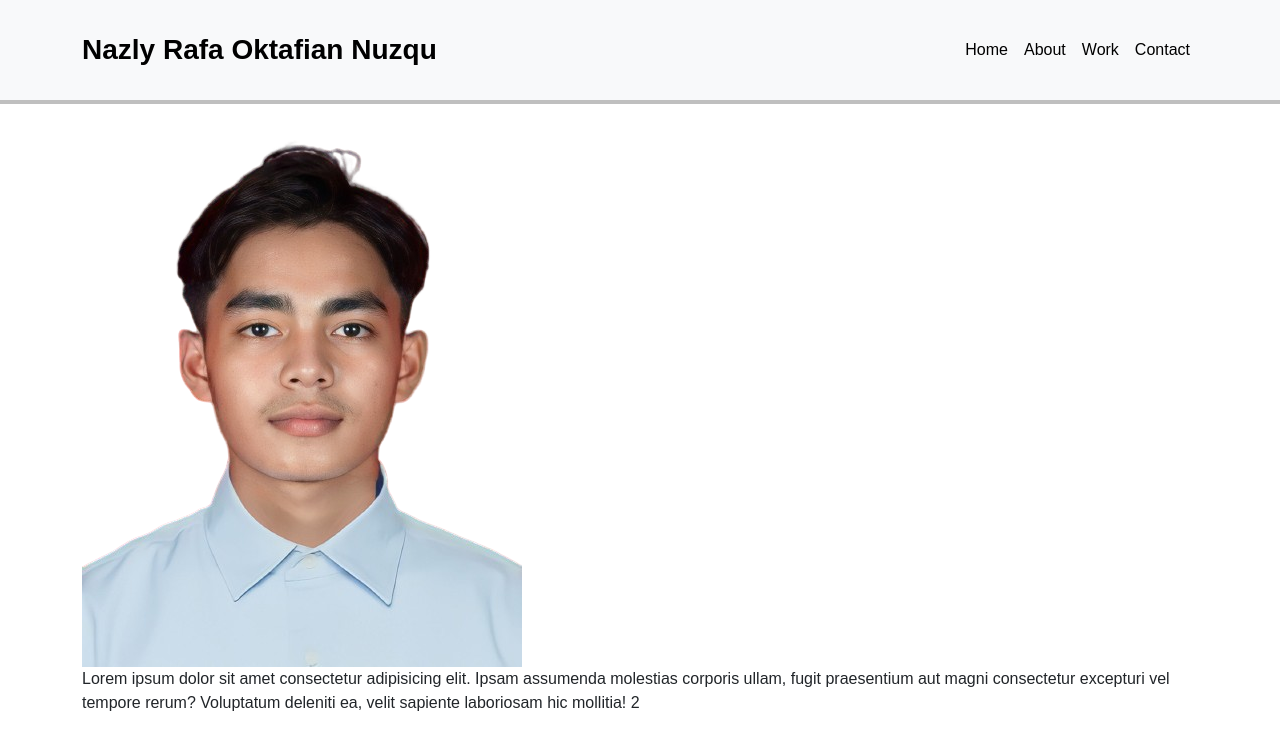
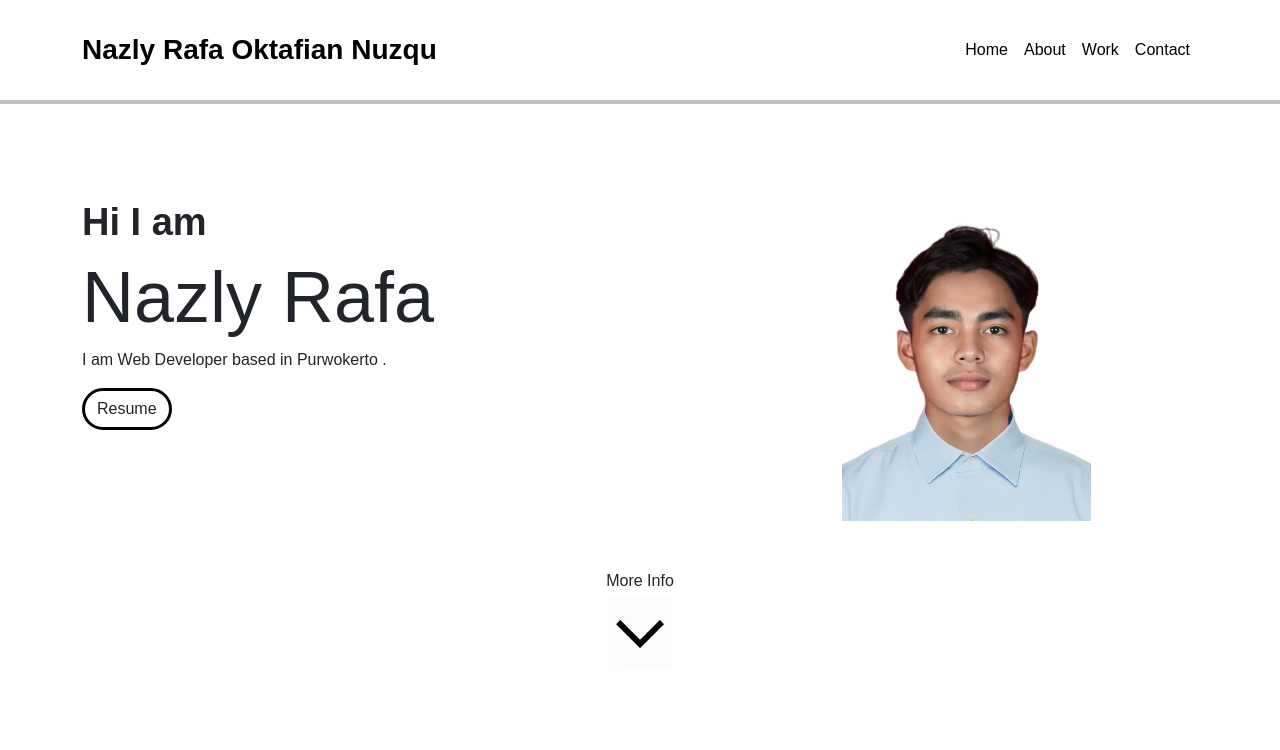
Before and after one commit to rfaoktvian/My-Portofolio, a plain HTML site: page index.html in a window 1280 px wide. Drawn offline with nearby package versions, Linux system fonts and the light colour scheme.

Commit message:
add home

```diff
--- a/index.html
+++ b/index.html
@@ -10,7 +10,7 @@
 </head>
 <body>
     <header>
-        <nav class="p-4 navbar navbar-expand-lg bg-light">
+        <nav class="p-4 navbar navbar-expand-lg bg-white">
             <div class="container">
               <a class="navbar-brand fs-3 fw-bold" href="#">Nazly Rafa Oktafian Nuzqu  </a>
               <button class="navbar-toggler" type="button" data-bs-toggle="collapse" data-bs-target="#navbarNav" aria-controls="navbarNav" aria-expanded="false" aria-label="Toggle navigation">
@@ -36,16 +36,21 @@
           </nav>
     </header>
 
-    <section class="about">
-        <div class="container justify-content-between">
-          <div class="row">
-            <div class="column">
-              <img src="img/WhatsApp_Image_2024-05-07_at_16.18.44-removebg-preview.png" alt="">
-            </div>
+    <section id="home" class="home container">
+        <div class="row">
+          <div class="col-8">
+            <h3 class="fw-semibold">Hi I am</h3>
+            <h1 class="bold">Nazly Rafa</h1>
+            <p>I am Web Developer based in Purwokerto .</p>
+            <a class="btn"  href="file/CV Asprak Basdat - Copy.pdf" download="">Resume</a>
           </div>
-          <div class="row">
-            <div class="column">Lorem ipsum dolor sit amet consectetur adipisicing elit. Ipsam assumenda molestias corporis ullam, fugit praesentium aut magni consectetur excepturi vel tempore rerum? Voluptatum deleniti ea, velit sapiente laboriosam hic mollitia! 2</div>
+          <div class="col-4">
+            <img src="img/WhatsApp_Image_2024-05-07_at_16.18.44-removebg-preview.png" alt="potrait">
           </div>
+        </div>
+        <div class="arrow w-100 align-items-center d-flex justify-content-center flex-column mt-5" >
+          <a class="text-decoration-none text-dark" href="#about">More Info</a>
+          <img class="mt-1" src="img/OIP.jpg" alt="arrow">
         </div>
     </section>
     <script src="https://cdn.jsdelivr.net/npm/bootstrap@5.3.3/dist/js/bootstrap.bundle.min.js" integrity="sha384-YvpcrYf0tY3lHB60NNkmXc5s9fDVZLESaAA55NDzOxhy9GkcIdslK1eN7N6jIeHz" crossorigin="anonymous"></script>
--- a/style.css
+++ b/style.css
@@ -12,3 +12,37 @@
 .navbar-nav .nav-link:hover{
     color: rgb(203, 195, 171);
 }
+
+section{
+    padding-top: 100px;
+
+}
+
+.home h1{
+    font-size: 72px;
+}
+
+.home h3{
+    font-size: 38px;
+}
+
+.btn{
+
+    border:3px solid black;
+    border-radius: 32px;
+}
+
+
+.btn:hover{
+    border: 3px solid white;
+    background-color: black;
+    color: white;
+}
+
+.col-4 img{
+    width: 70%;
+}
+
+.arrow img{
+    width: 64px;
+}
```
Also changed, not shown: img/OIP.jpg (added), 1 other file.
